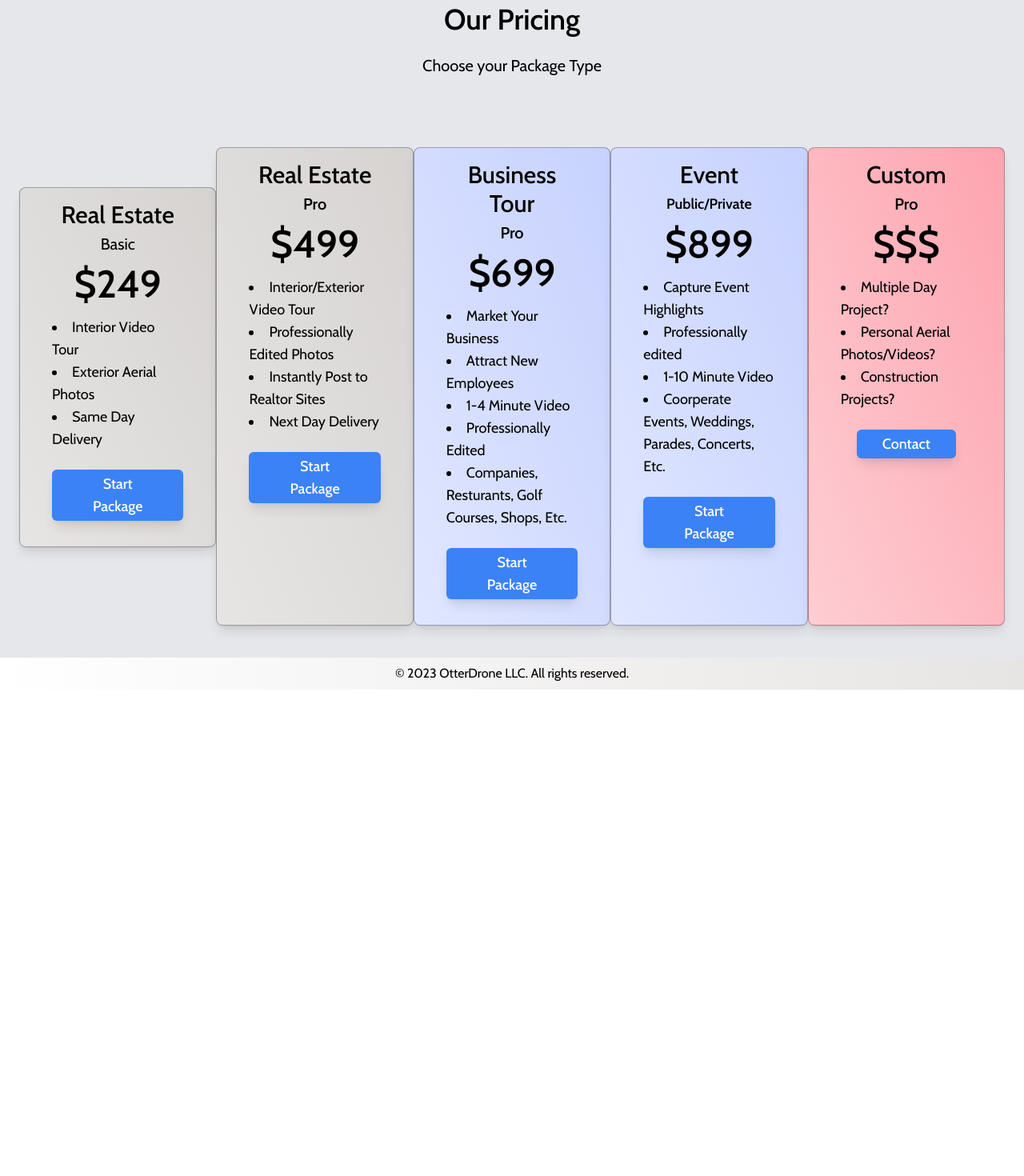
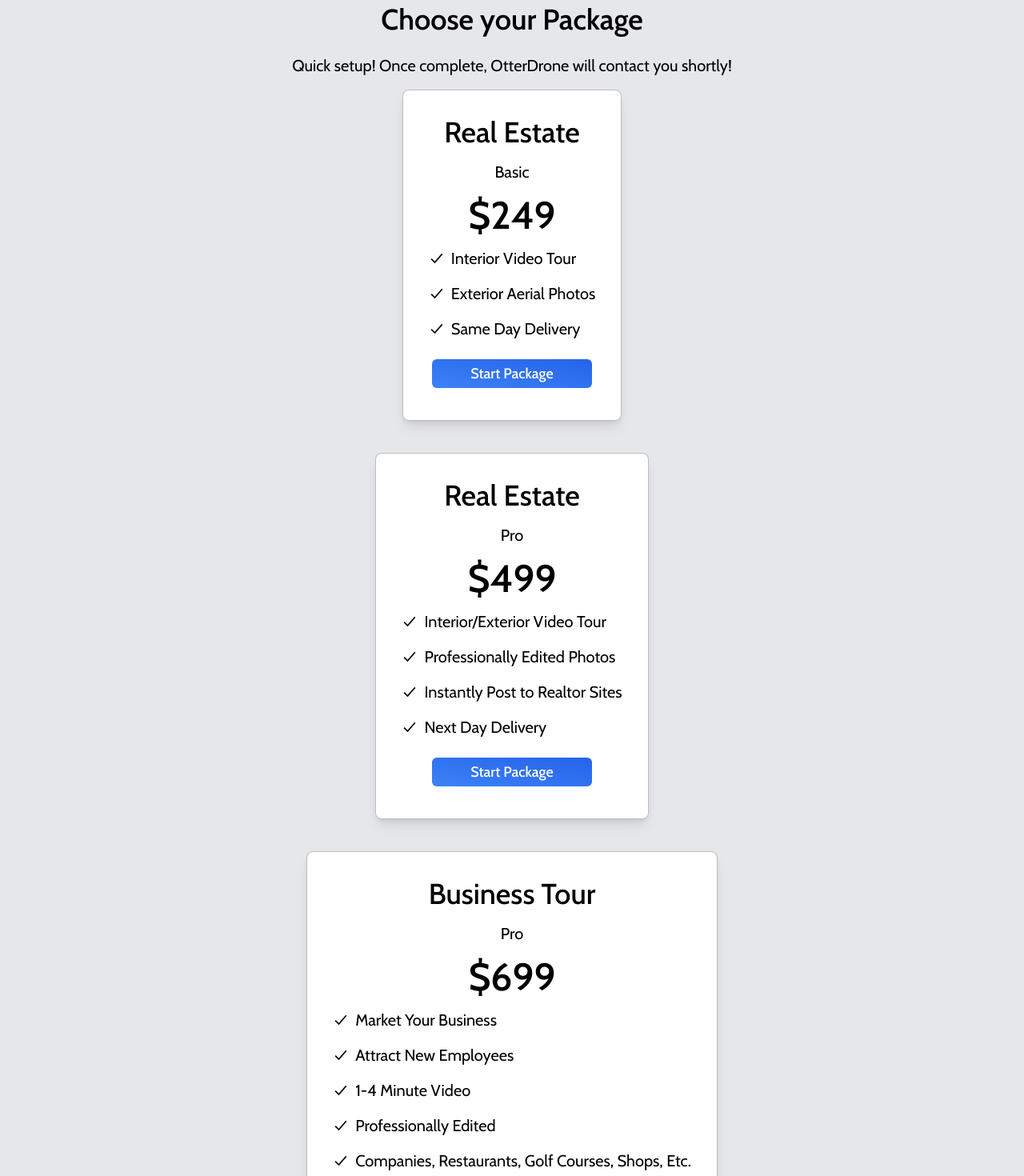
Before and after one commit to Grupith/otterdrone, a Next.js app: page /pricing in a window 1280 px wide. Shown: the part 100-1570 px from the top of the page at 80% size. Before the commit the page ends 962 px from the top, so only its background shows below. Built offline with nearby package versions, Linux system fonts and the light colour scheme.

Commit message:
updated projects page UI

```diff
--- a/app/pricing/page.tsx
+++ b/app/pricing/page.tsx
@@ -1,109 +1,99 @@
 import Link from "next/link"
 import React from "react"
+import { IoCheckmarkSharp } from "react-icons/io5"
+
+interface Card {
+  title: string
+  subtitle: string
+  price: string
+  features: string[]
+}
 
 export default function Pricing() {
+  const PricingCards: Card[] = [
+    {
+      title: "Real Estate",
+      subtitle: "Basic",
+      price: "$249",
+      features: [
+        "Interior Video Tour",
+        "Exterior Aerial Photos",
+        "Same Day Delivery",
+      ],
+    },
+    {
+      title: "Real Estate",
+      subtitle: "Pro",
+      price: "$499",
+      features: [
+        "Interior/Exterior Video Tour",
+        "Professionally Edited Photos",
+        "Instantly Post to Realtor Sites",
+        "Next Day Delivery",
+      ],
+    },
+    {
+      title: "Business Tour",
+      subtitle: "Pro",
+      price: "$699",
+      features: [
+        "Market Your Business",
+        "Attract New Employees",
+        "1-4 Minute Video",
+        "Professionally Edited",
+        "Companies, Restaurants, Golf Courses, Shops, Etc.",
+      ],
+    },
+    {
+      title: "Event",
+      subtitle: "Public/Private",
+      price: "$899",
+      features: [
+        "Capture Event Highlights",
+        "Professionally edited",
+        "1-10 Minute Video",
+        "Corporate Events, Weddings, Parades, Concerts, Etc.",
+      ],
+    },
+    {
+      title: "Custom",
+      subtitle: "Pro",
+      price: "$$$",
+      features: [
+        "Multiple Day Project?",
+        "Personal Aerial Photos/Videos?",
+        "Construction Projects?",
+      ],
+    },
+  ]
   return (
     <div className="pt-16 bg-gray-200 min-h-screen overflow-x-hidden">
-      <h1 className="text-center text-4xl mt-10 font-semibold">Our Pricing</h1>
-      <p className="text-center pt-6 text-xl mx-16">Choose your Package Type</p>
-      <section className="my-10 space-y-12 sm:flex sm:justify-between px-6">
-        {/* Real Estate Basic */}
-        <div className="border border-black/30 rounded-lg w-full m-auto px-10 bg-gradient-to-tr from-stone-200 to-stone-300 py-4 shadow-lg">
-          <h2 className="text-3xl font-medium text-center">Real Estate</h2>
-          <h3 className="text-xl text-center py-1">Basic</h3>
-          <p className="text-center text-5xl py-2 font-semibold">$249</p>
-          <ul className="list-disc list-inside text-lg py-2">
-            <li>Interior Video Tour</li>
-            <li>Exterior Aerial Photos</li>
-            <li>Same Day Delivery</li>
-          </ul>
-          <div className="flex justify-center py-4">
-            <Link href="/contact">
-              <button className="bg-blue-500 py-1 px-8 rounded-md text-white text-lg font-medium shadow-lg hover:scale-105 transition-all">
+      <h1 className="text-center text-4xl mt-10 font-semibold">
+        Choose your Package
+      </h1>
+      <p className="text-center pt-6 text-xl mx-16">
+        Quick setup! Once complete, OtterDrone will contact you shortly!
+      </p>
+      <div className="flex flex-col justify-center items-center my-4 space-y-10">
+        {PricingCards.map((card) => (
+          <div className="white border border-black/25 rounded-lg bg-white w-fit py-8 px-8 space-y-4 shadow-lg">
+            <h2 className="text-center text-4xl font-medium">{card.title}</h2>
+            <h3 className="text-center text-xl font-light">{card.subtitle}</h3>
+            <p className="text-center text-5xl font-semibold">{card.price}</p>
+            {card.features.map((feature) => (
+              <div className="flex items-center text-xl">
+                <IoCheckmarkSharp />
+                <span className="ml-2">{feature}</span>
+              </div>
+            ))}
+            <div className="flex justify-center py-2">
+              <button className="text-lg text-white font-medium rounded-md bg-gradient-to-tr from-blue-500 to-blue-600 py-1 px-12 hover:scale-105 transition-all">
                 Start Package
               </button>
-            </Link>
+            </div>
           </div>
-        </div>
-        {/* Real Estate Pro */}
-        <div className="border border-black/30 rounded-lg w-full m-auto px-10 bg-white py-4 shadow-lg bg-gradient-to-tr from-stone-200 to-stone-300">
-          <h2 className="text-3xl font-medium text-center">Real Estate</h2>
-          <h3 className="text-xl text-center font-semibold py-1">Pro</h3>
-          <p className="text-center text-5xl py-2 font-semibold">$499</p>
-          <ul className="list-disc list-inside text-lg py-2">
-            <li>Interior/Exterior Video Tour</li>
-            <li>Professionally Edited Photos</li>
-            <li>Instantly Post to Realtor Sites</li>
-            <li>Next Day Delivery</li>
-          </ul>
-          <div className="flex justify-center py-4">
-            <Link href="/contact">
-              <button className="bg-blue-500 py-1 px-8 rounded-md text-white text-lg font-medium shadow-lg hover:scale-105 transition-all">
-                Start Package
-              </button>
-            </Link>
-          </div>
-        </div>
-        {/* Business Tour */}
-        <div className="border border-black/30 rounded-lg w-full m-auto px-10 bg-white py-4 shadow-lg bg-gradient-to-tr from-indigo-100 to-indigo-200">
-          <h2 className="text-3xl font-medium text-center">Business Tour</h2>
-          <h3 className="text-xl text-center font-semibold py-1">Pro</h3>
-          <p className="text-center text-5xl py-2 font-semibold">$699</p>
-          <ul className="list-disc list-inside text-lg py-2">
-            <li>Market Your Business</li>
-            <li>Attract New Employees</li>
-            <li>1-4 Minute Video</li>
-            <li>Professionally Edited</li>
-            <li>Companies, Resturants, Golf Courses, Shops, Etc.</li>
-          </ul>
-          <div className="flex justify-center py-4">
-            <Link href="/contact">
-              <button className="bg-blue-500 py-1 px-8 rounded-md text-white text-lg font-medium shadow-lg hover:scale-105 transition-all">
-                Start Package
-              </button>
-            </Link>
-          </div>
-        </div>
-        {/* Event */}
-        <div className="border border-black/30 rounded-lg w-full m-auto px-10 bg-white py-4 shadow-lg bg-gradient-to-tr from-indigo-100 to-indigo-200">
-          <h2 className="text-3xl font-medium text-center">Event</h2>
-          <h3 className="text-lg text-center font-semibold py-1">
-            Public/Private
-          </h3>
-          <p className="text-center text-5xl py-2 font-semibold">$899</p>
-          <ul className="list-disc list-inside text-lg py-2">
-            <li>Capture Event Highlights</li>
-            <li>Professionally edited</li>
-            <li>1-10 Minute Video</li>
-            <li>Coorperate Events, Weddings, Parades, Concerts, Etc.</li>
-          </ul>
-          <div className="flex justify-center py-4">
-            <Link href="/contact">
-              <button className="bg-blue-500 py-1 px-8 rounded-md text-white text-lg font-medium shadow-lg hover:scale-105 transition-all">
-                Start Package
-              </button>
-            </Link>
-          </div>
-        </div>
-        {/* Custom */}
-        <div className="border border-black/30 rounded-lg w-full m-auto px-10 bg-white py-4 shadow-lg bg-gradient-to-tr from-rose-200 to-rose-300">
-          <h2 className="text-3xl font-medium text-center">Custom</h2>
-          <h3 className="text-xl text-center font-semibold py-1">Pro</h3>
-          <p className="text-center text-5xl py-2 font-semibold">$$$</p>
-          <ul className="list-disc list-inside text-lg py-2">
-            <li>Multiple Day Project?</li>
-            <li>Personal Aerial Photos/Videos?</li>
-            <li>Construction Projects?</li>
-          </ul>
-          <div className="flex justify-center py-4">
-            <Link href="/contact">
-              <button className="bg-blue-500 py-1 px-8 rounded-md text-white text-lg font-medium shadow-lg hover:scale-105 transition-all">
-                Contact
-              </button>
-            </Link>
-          </div>
-        </div>
-      </section>
+        ))}
+      </div>
     </div>
   )
 }
```
